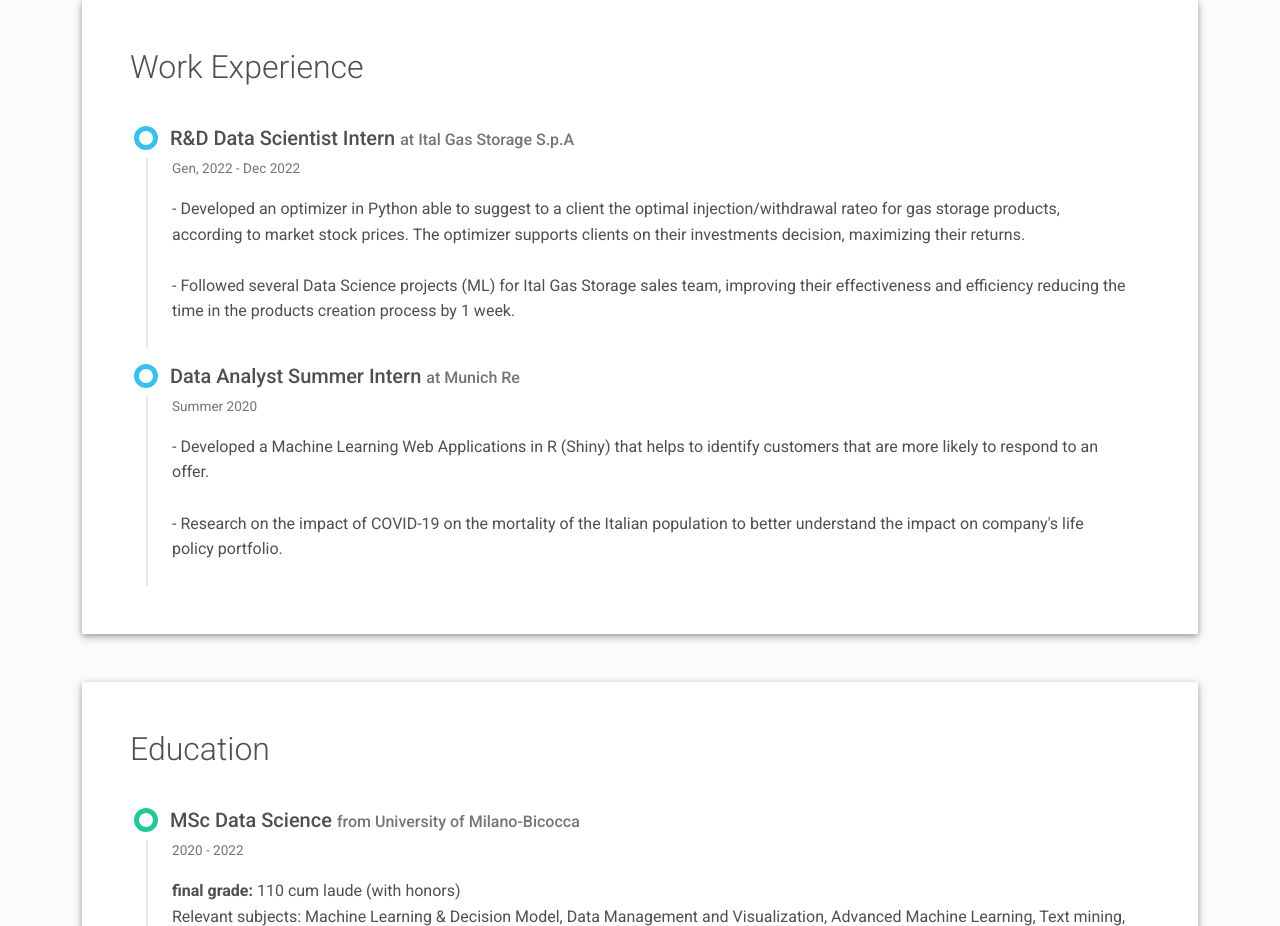
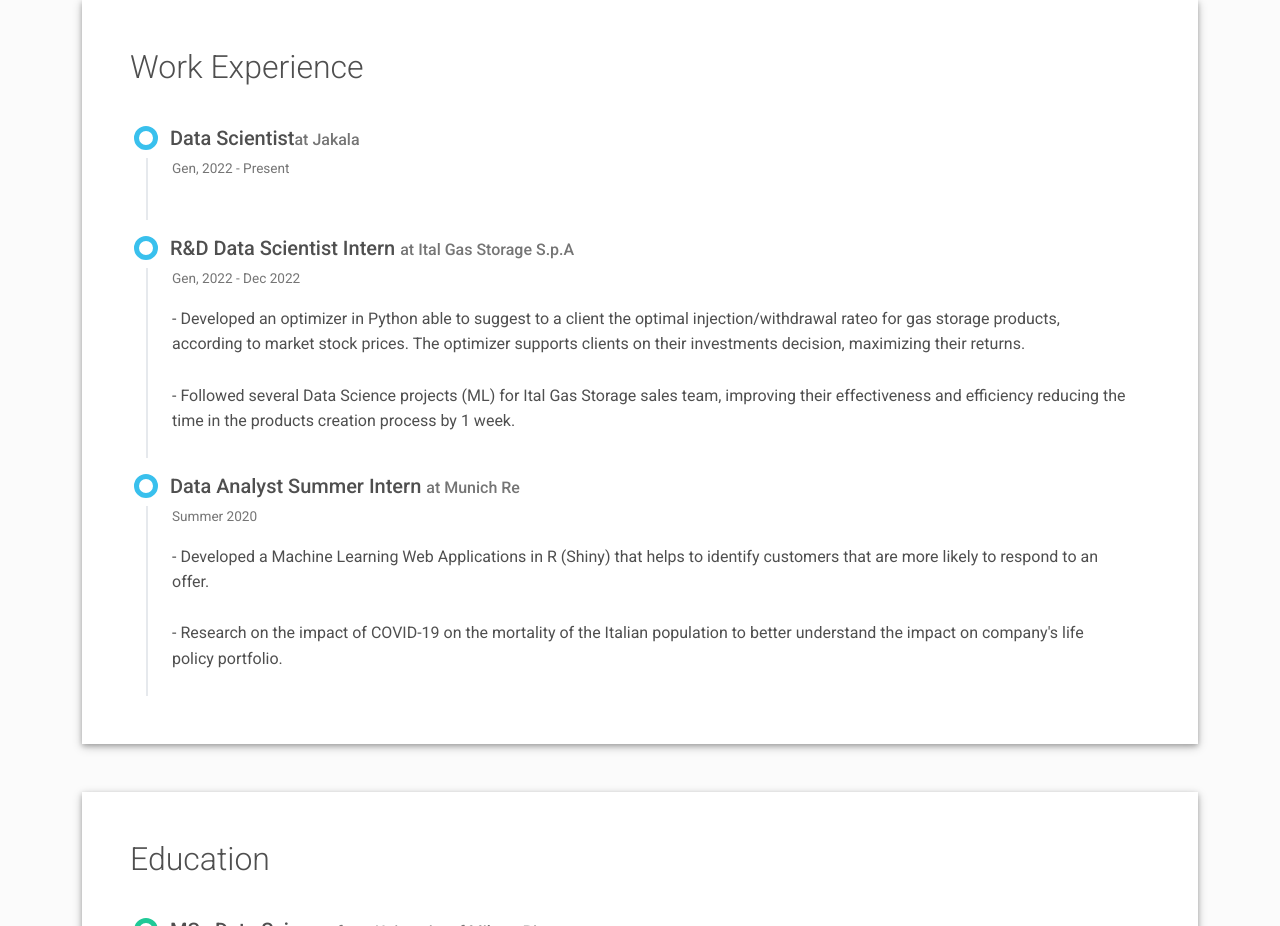
Before and after one commit to mario98-hub/MarioPedol.github.io, a plain HTML site: page index.html in a window 1280 px wide. Shown: the part 1060-1986 px from the top of the page. Drawn offline with Linux system fonts and the light colour scheme.

Commit message:
Update index.html

```diff
--- a/index.html
+++ b/index.html
@@ -123,6 +123,14 @@
       <div class="timeline">
         <div class="timeline-card timeline-card-info" data-aos="fade-in" data-aos-delay="0">
           <div class="timeline-head px-4 pt-3">
+            <div class="h5">Data Scientist<span class="text-muted h6">at Jakala</span></div>
+          </div>
+          <div class="timeline-body px-4 pb-4">
+            <div class="text-muted text-small mb-3">Gen, 2022 - Present</div>
+          </div>
+        </div>
+        <div class="timeline-card timeline-card-info" data-aos="fade-in" data-aos-delay="0">
+          <div class="timeline-head px-4 pt-3">
             <div class="h5">R&D Data Scientist Intern <span class="text-muted h6">at Ital Gas Storage S.p.A</span></div>
           </div>
           <div class="timeline-body px-4 pb-4">
```
